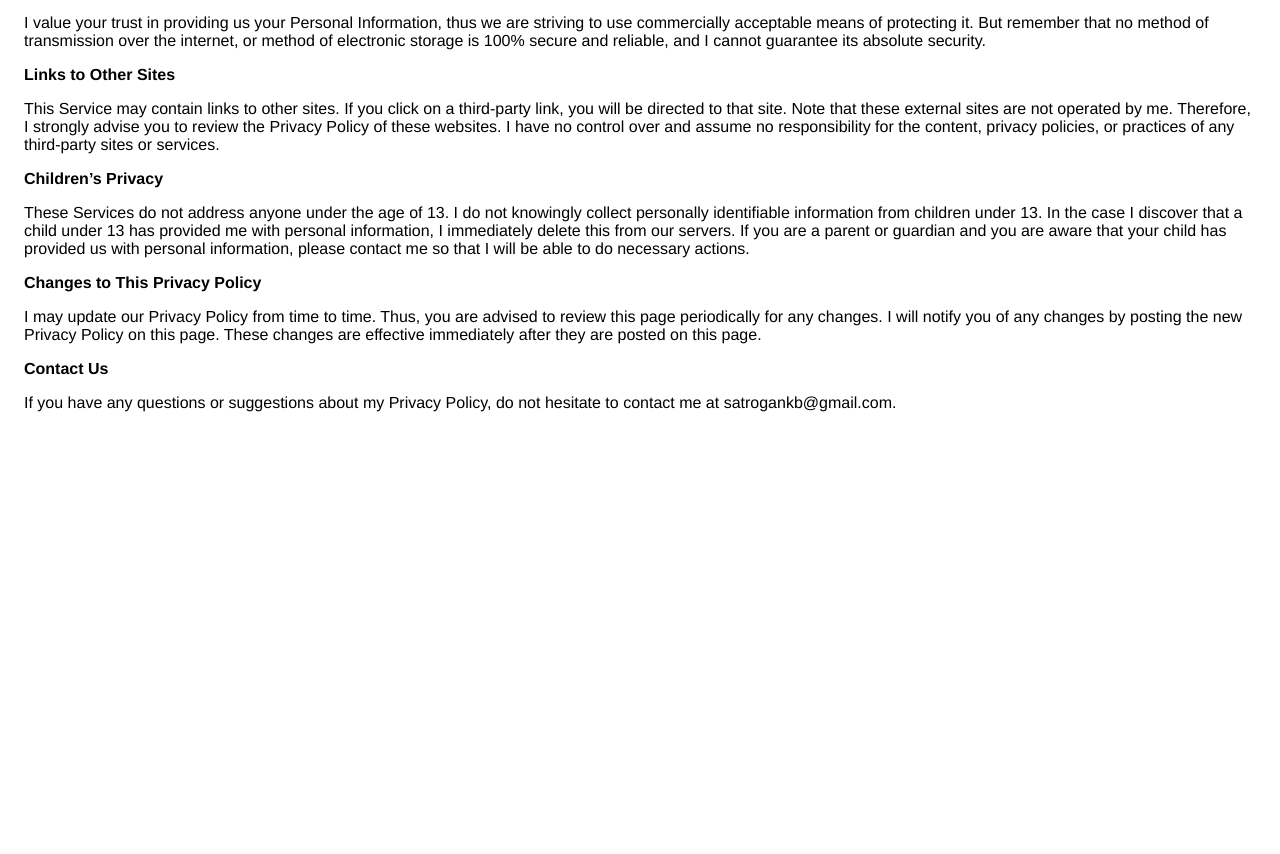
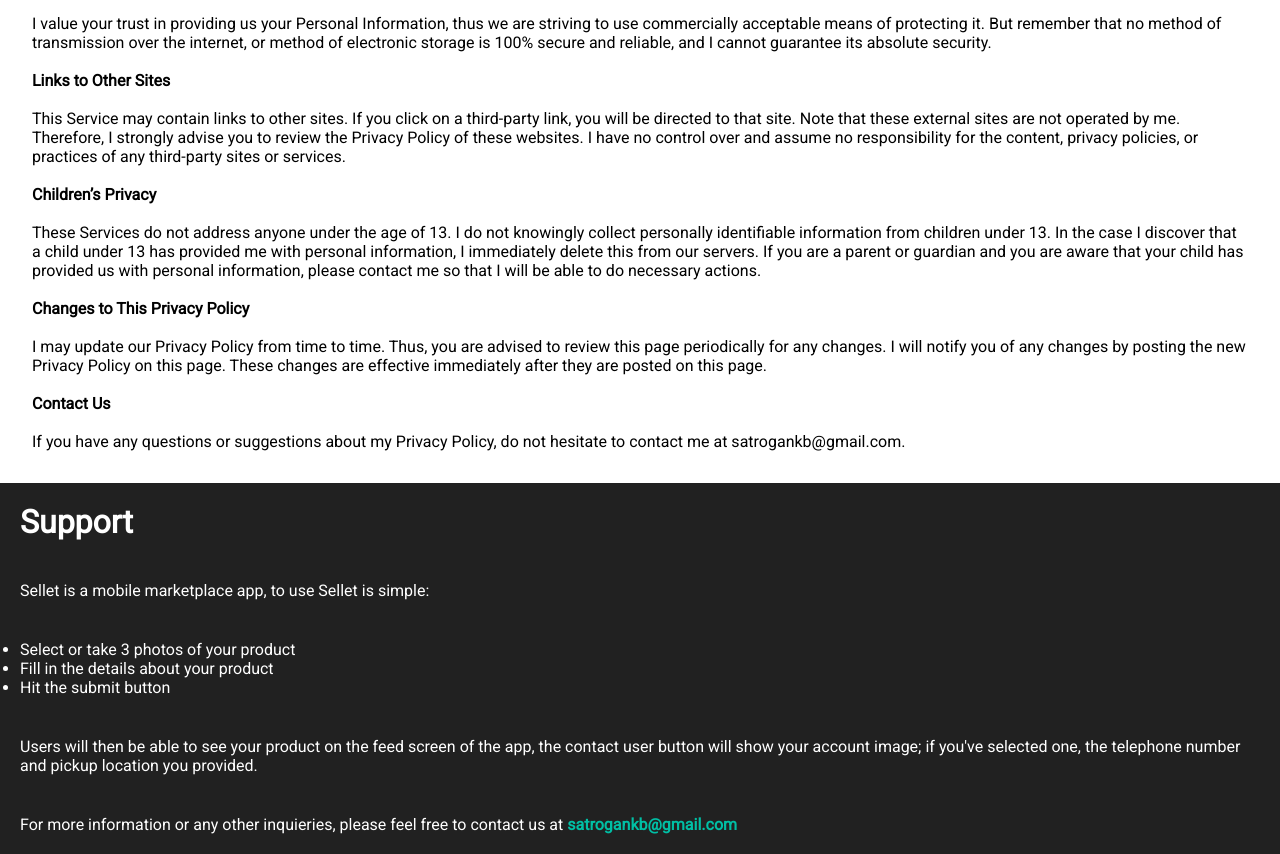
Before and after one commit to kevinc137/kevinc137.github.io, a plain HTML site: page index.html in a window 1280 px wide. Shown: the part 976-1830 px from the top of the page. Before the commit the page ends 1428 px from the top, so only its background shows below. Drawn offline with Linux system fonts and the light colour scheme.

Commit message:
update 1

```diff
--- /dev/null
+++ b/css/style.css
@@ -0,0 +1,35 @@
+* {
+  margin: 0px;
+  padding: 0px;
+  box-sizing: border-box;
+  font-family: "Roboto", sans-serif;
+}
+
+.logo h1 {
+  color: #00bfa5;
+  font-family: "Pacifico", cursive;
+}
+.logo {
+  background-color: #212121;
+  text-align: center;
+}
+
+.pp {
+  padding: 2em;
+}
+.support {
+  background-color: #212121;
+  color: white;
+}
+
+.support h1 {
+  padding: 20px;
+}
+
+.support p {
+  padding: 20px;
+}
+
+.support ul {
+  padding: 20px;
+}
--- a/index.html
+++ b/index.html
@@ -3,52 +3,62 @@
   <head>
     <meta charset="utf-8" />
     <meta name="viewport" content="width=device-width" />
+    <link rel="stylesheet" href="./css/style.css" />
     <title>Privacy Policy</title>
-    <style>
-      body {
-        font-family: "Helvetica Neue", Helvetica, Arial, sans-serif;
-        padding: 1em;
-      }
-    </style>
+    <link
+      href="https://fonts.googleapis.com/css?family=Pacifico|Roboto&display=swap"
+      rel="stylesheet"
+    />
   </head>
   <body>
+    <div class="logo">
+      <h1>Sellet</h1>
+    </div>
+    <div class="pp">
       <h2>Privacy Policy</h2>
+      <br />
       <p>
         Satrogan Bhagwandeen built the Sellet app as a Free app. This SERVICE is
-      provided by Satrogan Bhagwandeen at no cost and is intended for use as is.
+        provided by Satrogan Bhagwandeen at no cost and is intended for use as
+        is.
       </p>
       <p>
         This page is used to inform visitors regarding my policies with the
-      collection, use, and disclosure of Personal Information if anyone decided
-      to use my Service.
+        collection, use, and disclosure of Personal Information if anyone
+        decided to use my Service.
       </p>
       <p>
-      If you choose to use my Service, then you agree to the collection and use
-      of information in relation to this policy. The Personal Information that I
-      collect is used for providing and improving the Service. I will not use or
-      share your information with anyone except as described in this Privacy
-      Policy.
+        If you choose to use my Service, then you agree to the collection and
+        use of information in relation to this policy. The Personal Information
+        that I collect is used for providing and improving the Service. I will
+        not use or share your information with anyone except as described in
+        this Privacy Policy.
       </p>
       <p>
         The terms used in this Privacy Policy have the same meanings as in our
         Terms and Conditions, which is accessible at Sellet unless otherwise
         defined in this Privacy Policy.
       </p>
+      <br />
       <p><strong>Information Collection and Use</strong></p>
+      <br />
       <p>
         For a better experience, while using our Service, I may require you to
-      provide us with certain personally identifiable information, including but
-      not limited to name, emial. The information that I request will be
+        provide us with certain personally identifiable information, including
+        but not limited to name, emial. The information that I request will be
         retained on your device and is not collected by me in any way.
       </p>
       <p>
-      The app does use third party services that may collect information used to
-      identify you.
+        <br />
+        The app does use third party services that may collect information used
+        to identify you.
       </p>
       <div>
         <p>
-        Link to privacy policy of third party service providers used by the app
+          Link to privacy policy of third party service providers used by the
+          app
         </p>
+        <br />
         <ul>
           <li>
             <a href="https://www.google.com/policies/privacy/" target="_blank"
@@ -79,6 +89,7 @@
           <!----><!----><!----><!----><!----><!----><!----><!----><!----><!---->
         </ul>
       </div>
+      <br />
       <p><strong>Log Data</strong></p>
       <p>
         I want to inform you that whenever you use my Service, in a case of an
@@ -89,15 +100,18 @@
         utilizing my Service, the time and date of your use of the Service, and
         other statistics.
       </p>
+      <br />
       <p><strong>Cookies</strong></p>
+      <br />
       <p>
         Cookies are files with a small amount of data that are commonly used as
         anonymous unique identifiers. These are sent to your browser from the
         websites that you visit and are stored on your device's internal memory.
       </p>
       <p>
-      This Service does not use these “cookies” explicitly. However, the app may
-      use third party code and libraries that use “cookies” to collect
+        <br />
+        This Service does not use these “cookies” explicitly. However, the app
+        may use third party code and libraries that use “cookies” to collect
         information and improve their services. You have the option to either
         accept or refuse these cookies and know when a cookie is being sent to
         your device. If you choose to refuse our cookies, you may not be able to
@@ -105,9 +119,11 @@
       </p>
       <p><strong>Service Providers</strong></p>
       <p>
+        <br />
         I may employ third-party companies and individuals due to the following
         reasons:
       </p>
+      <br />
       <ul>
         <li>To facilitate our Service;</li>
         <li>To provide the Service on our behalf;</li>
@@ -115,49 +131,79 @@
         <li>To assist us in analyzing how our Service is used.</li>
       </ul>
       <p>
+        <br />
         I want to inform users of this Service that these third parties have
         access to your Personal Information. The reason is to perform the tasks
         assigned to them on our behalf. However, they are obligated not to
         disclose or use the information for any other purpose.
       </p>
       <p><strong>Security</strong></p>
+      <br />
       <p>
-      I value your trust in providing us your Personal Information, thus we are
-      striving to use commercially acceptable means of protecting it. But
+        I value your trust in providing us your Personal Information, thus we
+        are striving to use commercially acceptable means of protecting it. But
         remember that no method of transmission over the internet, or method of
-      electronic storage is 100% secure and reliable, and I cannot guarantee its
-      absolute security.
+        electronic storage is 100% secure and reliable, and I cannot guarantee
+        its absolute security.
       </p>
+      <br />
       <p><strong>Links to Other Sites</strong></p>
+      <br />
       <p>
         This Service may contain links to other sites. If you click on a
         third-party link, you will be directed to that site. Note that these
-      external sites are not operated by me. Therefore, I strongly advise you to
-      review the Privacy Policy of these websites. I have no control over and
-      assume no responsibility for the content, privacy policies, or practices
-      of any third-party sites or services.
+        external sites are not operated by me. Therefore, I strongly advise you
+        to review the Privacy Policy of these websites. I have no control over
+        and assume no responsibility for the content, privacy policies, or
+        practices of any third-party sites or services.
       </p>
+      <br />
       <p><strong>Children’s Privacy</strong></p>
+      <br />
       <p>
         These Services do not address anyone under the age of 13. I do not
-      knowingly collect personally identifiable information from children under
-      13. In the case I discover that a child under 13 has provided me with
-      personal information, I immediately delete this from our servers. If you
-      are a parent or guardian and you are aware that your child has provided us
-      with personal information, please contact me so that I will be able to do
-      necessary actions.
+        knowingly collect personally identifiable information from children
+        under 13. In the case I discover that a child under 13 has provided me
+        with personal information, I immediately delete this from our servers.
+        If you are a parent or guardian and you are aware that your child has
+        provided us with personal information, please contact me so that I will
+        be able to do necessary actions.
       </p>
+      <br />
       <p><strong>Changes to This Privacy Policy</strong></p>
+      <br />
       <p>
         I may update our Privacy Policy from time to time. Thus, you are advised
-      to review this page periodically for any changes. I will notify you of any
-      changes by posting the new Privacy Policy on this page. These changes are
-      effective immediately after they are posted on this page.
+        to review this page periodically for any changes. I will notify you of
+        any changes by posting the new Privacy Policy on this page. These
+        changes are effective immediately after they are posted on this page.
       </p>
+      <br />
       <p><strong>Contact Us</strong></p>
+      <br />
       <p>
         If you have any questions or suggestions about my Privacy Policy, do not
         hesitate to contact me at satrogankb@gmail.com.
       </p>
+    </div>
+    <div class="support">
+      <h1>Support</h1>
+      <p>Sellet is a mobile marketplace app, to use Sellet is simple:</p>
+      <ul>
+        <li>Select or take 3 photos of your product</li>
+        <li>Fill in the details about your product</li>
+        <li>Hit the submit button</li>
+      </ul>
+      <p>
+        Users will then be able to see your product on the feed screen of the
+        app, the contact user button will show your account image; if you've
+        selected one, the telephone number and pickup location you provided.
+      </p>
+      <p>
+        For more information or any other inquieries, please feel free to
+        contact us at
+        <strong style="color: #00bfa5;">satrogankb@gmail.com</strong>
+      </p>
+    </div>
   </body>
 </html>
```
Lines whose indentation alone changed are shown as unchanged.
